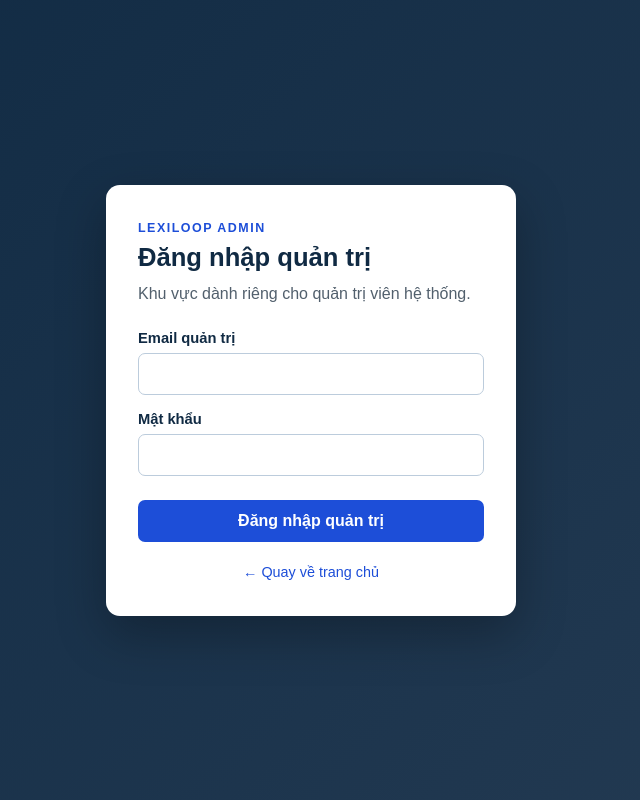
After one commit to hungcoder999911122/LexiLoop-English-_earning_vocabulary_System, a PHP site: page /pages/admin/D_DangNhapAdmin.php in a window 1280 px wide. The commit adds this page. Shown: the whole page, without its empty margins (329-969 px from the left). Run offline with PHP 8.4, Linux system fonts and the light colour scheme; data that the repository does not hold is empty.

Commit message:
Bổ sung trang đăng nhập admin và sửa các biểu đồ steak, lich su on tap

```diff
--- /dev/null
+++ b/CSS/D_DangNhapAdmin.css
@@ -0,0 +1,49 @@
+:root {
+    color-scheme: light;
+    font-family: Arial, sans-serif;
+}
+
+* { box-sizing: border-box; }
+
+body {
+    margin: 0;
+    min-height: 100vh;
+    background: linear-gradient(135deg, #102a43, #243b53);
+    color: #102a43;
+}
+
+.admin-login {
+    min-height: 100vh;
+    display: grid;
+    place-items: center;
+    padding: 24px;
+}
+
+.admin-login__card {
+    width: min(100%, 410px);
+    padding: 36px 32px;
+    border-radius: 14px;
+    background: #fff;
+    box-shadow: 0 18px 50px rgba(0, 0, 0, .28);
+}
+
+.admin-login__brand {
+    margin: 0 0 8px;
+    color: #1d4ed8;
+    font-size: .78rem;
+    font-weight: 700;
+    letter-spacing: .12em;
+}
+
+h1 { margin: 0; font-size: 1.6rem; }
+.admin-login__description { margin: 10px 0 24px; color: #52606d; line-height: 1.5; }
+
+label { display: block; margin: 16px 0 7px; font-size: .92rem; font-weight: 700; }
+input, button { width: 100%; border-radius: 7px; font: inherit; }
+input { padding: 11px 12px; border: 1px solid #bcccdc; }
+input:focus { border-color: #1d4ed8; outline: 3px solid rgba(29, 78, 216, .18); }
+button { margin-top: 24px; padding: 12px; border: 0; background: #1d4ed8; color: #fff; cursor: pointer; font-weight: 700; }
+button:hover { background: #1e40af; }
+.admin-login__error { margin: 0 0 16px; padding: 10px; border-radius: 7px; background: #fee2e2; color: #991b1b; }
+.admin-login__back { display: block; margin-top: 22px; color: #1d4ed8; text-align: center; font-size: .9rem; text-decoration: none; }
+.admin-login__back:hover { text-decoration: underline; }
--- a/includes/auth_guard.php
+++ b/includes/auth_guard.php
@@ -1,5 +1,4 @@
 <?php
-
 if (session_status() === PHP_SESSION_NONE) {
     session_start();
 }
--- /dev/null
+++ b/pages/admin/D_DangNhapAdmin.php
@@ -0,0 +1,84 @@
+<?php
+declare(strict_types=1);
+
+require_once($_SERVER['DOCUMENT_ROOT'] . '/Connect.php');
+require_once($_SERVER['DOCUMENT_ROOT'] . '/includes/database_objects.php');
+
+if (session_status() === PHP_SESSION_NONE) {
+    session_start();
+}
+
+$loi = '';
+
+if ($_SERVER['REQUEST_METHOD'] === 'POST') {
+    $email = trim((string) ($_POST['email'] ?? ''));
+    $password = (string) ($_POST['password'] ?? '');
+
+    if ($email === '' || $password === '') {
+        $loi = 'Vui lòng nhập email và mật khẩu.';
+    } elseif (!filter_var($email, FILTER_VALIDATE_EMAIL)) {
+        $loi = 'Thông tin đăng nhập không hợp lệ.';
+    } else {
+        try {
+            $accounts = dbCallProcedure(
+                $link,
+                'CALL sp_auth_get_active_admin_by_email(?)',
+                's',
+                [strtolower($email)]
+            );
+            $admin = $accounts[0] ?? null;
+
+            // Keep one generic message so attackers cannot enumerate admins.
+            if (!$admin || !password_verify($password, $admin['password_hash'])) {
+                $loi = 'Thông tin đăng nhập không hợp lệ.';
+            } else {
+                session_regenerate_id(true);
+                $_SESSION['user_id'] = (int) $admin['userID'];
+                $_SESSION['full_name'] = $admin['full_name'];
+                $_SESSION['role'] = 'admin';
+                $_SESSION['auth_scope'] = 'admin';
+
+                header('Location: /pages/admin/D_Dashboard_admin.php');
+                exit;
+            }
+        } catch (Throwable $error) {
+            error_log('Admin login failed: ' . $error->getMessage());
+            $loi = 'Không thể đăng nhập lúc này. Vui lòng thử lại.';
+        }
+    }
+}
+?>
+<!doctype html>
+<html lang="vi">
+<head>
+    <meta charset="UTF-8">
+    <meta name="viewport" content="width=device-width, initial-scale=1.0">
+    <title>LexiLoop Admin - Đăng nhập</title>
+    <link rel="stylesheet" href="/CSS/D_DangNhapAdmin.css">
+</head>
+<body>
+    <main class="admin-login" aria-labelledby="admin-login-title">
+        <section class="admin-login__card">
+            <p class="admin-login__brand">LEXILOOP ADMIN</p>
+            <h1 id="admin-login-title">Đăng nhập quản trị</h1>
+            <p class="admin-login__description">Khu vực dành riêng cho quản trị viên hệ thống.</p>
+
+            <?php if ($loi !== ''): ?>
+                <p class="admin-login__error" role="alert"><?php echo htmlspecialchars($loi, ENT_QUOTES, 'UTF-8'); ?></p>
+            <?php endif; ?>
+
+            <form method="post" novalidate>
+                <label for="admin-email">Email quản trị</label>
+                <input id="admin-email" name="email" type="email" autocomplete="username" required>
+
+                <label for="admin-password">Mật khẩu</label>
+                <input id="admin-password" name="password" type="password" autocomplete="current-password" required>
+
+                <button type="submit">Đăng nhập quản trị</button>
+            </form>
+
+            <a class="admin-login__back" href="/pages/main/B_homepage.html">← Quay về trang chủ</a>
+        </section>
+    </main>
+</body>
+</html>
--- a/pages/auth/A_DangNhap.php
+++ b/pages/auth/A_DangNhap.php
@@ -18,7 +18,9 @@ if ($_SERVER['REQUEST_METHOD'] == 'POST')
 		$accounts = dbCallProcedure($link, 'CALL sp_auth_get_account_by_email(?)', 's', [strtolower($email)]);
 		$row = $accounts[0] ?? null;
 
-		if (!$row || $row['status'] !== 'active')
+		// This public form authenticates learners only. Administrators must use
+		// the separate admin-login endpoint so their session has admin scope.
+		if (!$row || $row['status'] !== 'active' || $row['role'] !== 'user')
 		{
 			$loi = "Email hoặc mật khẩu không chính xác.";
 		} else
@@ -32,6 +34,7 @@ if ($_SERVER['REQUEST_METHOD'] == 'POST')
 				$_SESSION['user_id']   = $row['userID'];
 				$_SESSION['full_name'] = $row['full_name'];
 				$_SESSION['role']      = $row['role'];
+				$_SESSION['auth_scope'] = 'user';
 
 				// Chuyển đến Dashboard theo quyền
 				if ($row['role'] === 'admin') {
```
Also changed, not shown: data/db_objects.sql (+73 -15 lines), includes/admin_guard.php (+8 -1 lines), pages/user/C_Dashboard_user.php (+4 -3 lines), pages/user/C_Lichsuontap.php (+38 -11 lines).
